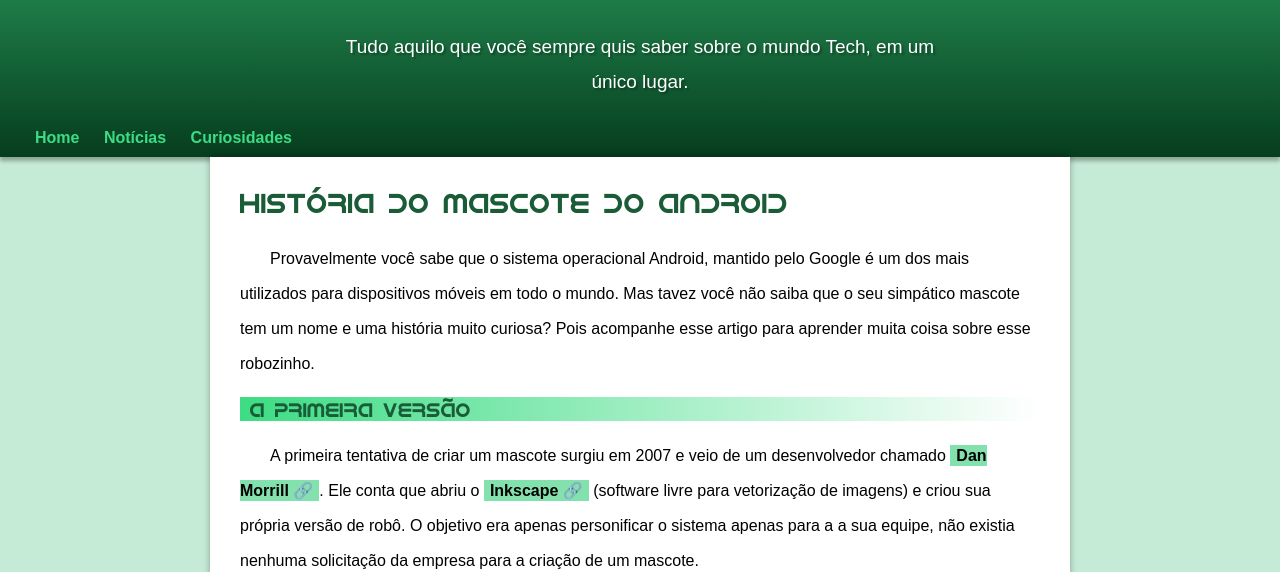
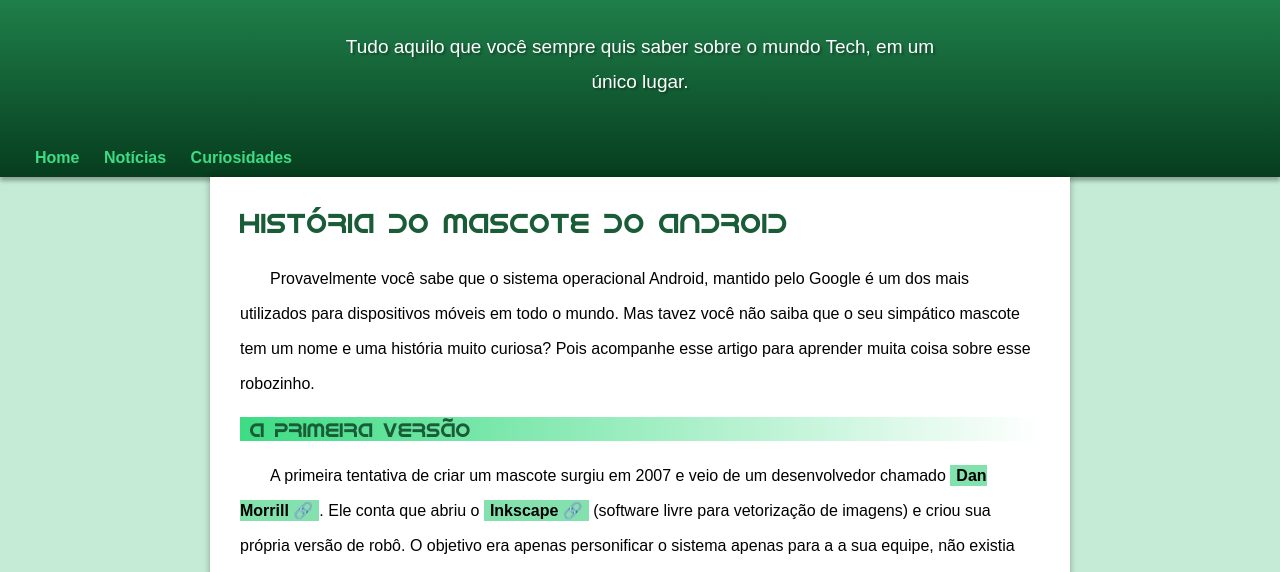
Before and after one commit to heber-goncalves/html-css-cursoemvideo, a plain HTML site: page Desafios HTML & CSS/d010/index.html in a window 1280 px wide. Shown: the part 112-684 px from the top of the page. Drawn offline with Linux system fonts and the light colour scheme.

Commit message:
Atualização

```diff
--- a/Desafios HTML & CSS/d010/style/style.css
+++ b/Desafios HTML & CSS/d010/style/style.css
@@ -60,7 +60,7 @@ header > p {
     max-width: 600px;
     margin: auto;
     text-align: center;
-    padding: 0px 10px 40px 10px;
+    padding: 0px 10px 60px 10px;
 
 }
 
```
Also changed, not shown: Desafios HTML & CSS/d010/index.html (renamed from Desafios HTML & CSS/d010/index.html.html).
